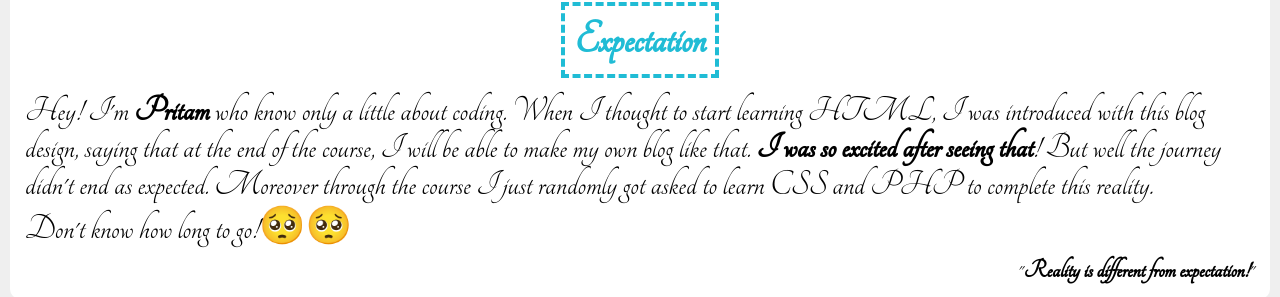
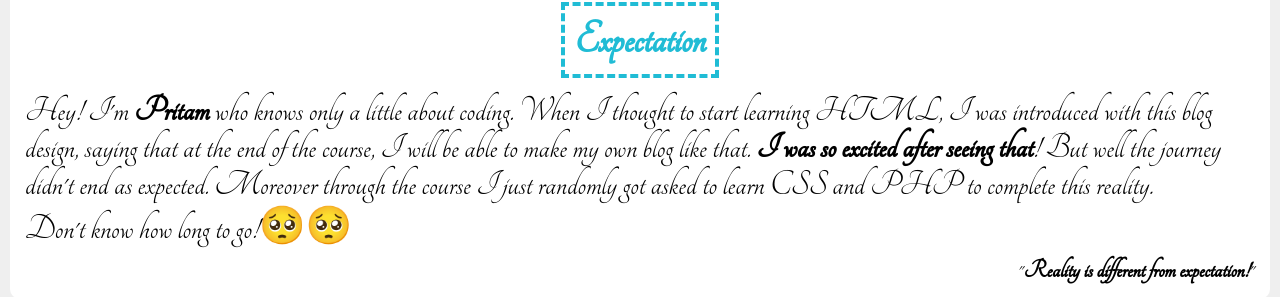
Before and after one commit to EdiTechStudio/Beta-ETS, a plain HTML site: page face-public/index.html in a window 1280 px wide. Shown: the part 325-622 px from the top of the page. Drawn offline with Linux system fonts and the light colour scheme.

Commit message:
Update index.html

```diff
--- a/face-public/index.html
+++ b/face-public/index.html
@@ -29,7 +29,7 @@
         <div class="section">
             <h1><span>Expectation</span></h1>
             <p>
-                Hey! I'm <strong>Pritam</strong> who know only a little about coding. When I  thought to start learning HTML, I was introduced with this blog design, saying that at the end of the course, I will be able to make my own blog like that. <b>I was so excited after seeing that</b>! But well the journey didn't end as expected. Moreover through the course I just randomly got asked to learn CSS and PHP to complete this reality.<br>Don't know how long to go!🥺🥺
+                Hey! I'm <strong>Pritam</strong> who knows only a little about coding. When I  thought to start learning HTML, I was introduced with this blog design, saying that at the end of the course, I will be able to make my own blog like that. <b>I was so excited after seeing that</b>! But well the journey didn't end as expected. Moreover through the course I just randomly got asked to learn CSS and PHP to complete this reality.<br>Don't know how long to go!🥺🥺
             </p>
             <p class="quote">"<strong>Reality is different from expectation!</strong>"</p>
         </div>
```
